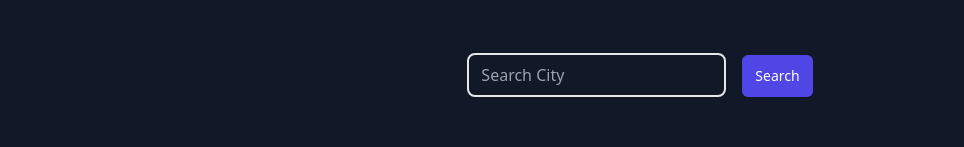
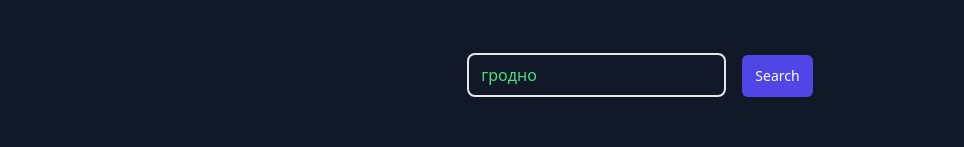
Before and after one commit to AlehBarushka/WEATHER-NOW, a React (Create React App) app: page / in a window 1280 px wide. Shown: the part 211-358 px from the top of the page, without its empty margins (0-964 px from the left). Built offline with nearby package versions, Linux system fonts and the light colour scheme; no server answers.

Commit message:
some refactoring

```diff
--- a/src/App.js
+++ b/src/App.js
@@ -1,28 +1,29 @@
-import React, { useEffect, useState } from 'react';
+import React, { useCallback, useEffect, useState } from 'react';
 import { useDispatch, useSelector } from 'react-redux';
 import { getWeatherAction } from './slices/weatherSlice';
 
 import weatherSVG from './assets/weather.svg';
-import Preloader from './Preloader';
+import Preloader from './common/Preloader';
+import SearchInput from './components/SearchInput';
+import WeatherInfo from './components/WeatherInfo';
 
 const App = () => {
 	const dispatch = useDispatch();
-	const [city, setCity] = useState('');
-
-	const onChangeHandler = (e) => {
-		setCity(e.target.value);
-	};
-
-	const onClickHandler = () => {
-		dispatch(getWeatherAction(city));
-	};
+	const { weather, isLoading, error } = useSelector((state) => state);
+	const [city, setCity] = useState('гродно');
 
 	useEffect(() => {
 		dispatch(getWeatherAction(city));
 		// eslint-disable-next-line react-hooks/exhaustive-deps
 	}, [dispatch]);
 
-	const { weather, isLoading, error } = useSelector((state) => state);
+	const onChangeHandler = (e) => {
+		setCity(e.target.value);
+	};
+
+	const onClickHandler = useCallback(() => {
+		dispatch(getWeatherAction(city));
+	}, [city, dispatch]);
 
 	return (
 		<div>
@@ -39,19 +40,11 @@ const App = () => {
 					<p className='max-w-3xl mx-auto mb-8 lg:mb-12 text-white text-xl opacity-50'>
 						Find out the current weather situation around the world
 					</p>
-					<input
-						onChange={onChangeHandler}
-						value={city}
-						placeholder='Search City'
-						className='relative z-10 inline-block w-full md:w-auto mb-2  px-3 py-2 mr-4  font-medium leading-normal bg-transparent border-2 rounded-lg text-green-400 '
-					></input>
-					<button
-						onClick={onClickHandler}
-						type='button'
-						className='inline-flex items-center px-3 pr-3 28 text-center py-3 border border-transparent text-sm leading-4 font-medium rounded-md shadow-sm text-white bg-indigo-600 hover:bg-indigo-700 focus:outline-none focus:ring-2 focus:ring-offset-2 focus:ring-indigo-500'
-					>
-						Search
-					</button>
+					<SearchInput
+						onChangeHandler={onChangeHandler}
+						onClickHandler={onClickHandler}
+						city={city}
+					/>
 				</div>
 				{isLoading ? (
 					<Preloader />
@@ -61,35 +54,7 @@ const App = () => {
 					<div className='max-w-6xl px-4 mx-auto'>
 						<div className='flex flex-wrap -mx-4 justify-center'>
 							<div className='w-full md:w-1/3 px-4 mb-10'>
-								<div className='p-8 border border-blue-800 rounded-lg'>
-									<div className='flex justify-start  items-center'>
-										<span className='flex items-center justify-center w-16 h-16 rounded-full border-2'>
-											<img
-												className='w-56 '
-												src={`https://openweathermap.org/img/wn/${weather?.weather[0].icon}@2x.png`}
-												alt='/'
-											/>
-										</span>
-										<h1 className='text-gray-300 pl-5'>
-											{weather?.weather[0].main}
-										</h1>
-									</div>
-									<h1 className='text-gray-300 text-center text-4xl mb-10'>
-										{Math.ceil(Number(weather?.main.temp))}
-										<span className='text-yellow-500 text-4xl'>°C</span>
-									</h1>
-									<h3 className='mb-6 text-xl text-white font-semibold'>
-										{weather?.name}, {weather?.sys?.country}
-									</h3>
-									<p className='mb-8 text-gray-300'>
-										{`The weather condition in ${
-											weather?.name
-										}, is described as:
-                ${weather?.weather[0].description} with a temperature of
-                ${Math.ceil(Number(weather?.main.temp))} °C and a humidity of
-                ${weather?.main?.humidity} %`}
-									</p>
-								</div>
+								<WeatherInfo weather={weather} />
 							</div>
 						</div>
 					</div>
--- /dev/null
+++ b/src/components/SearchInput.jsx
@@ -0,0 +1,24 @@
+import React from 'react';
+
+const SearchInput = (props) => {
+	const { onChangeHandler, city, onClickHandler } = props;
+	return (
+		<>
+			<input
+				onChange={onChangeHandler}
+				value={city}
+				placeholder='Search City'
+				className='relative z-10 inline-block w-full md:w-auto mb-2  px-3 py-2 mr-4  font-medium leading-normal bg-transparent border-2 rounded-lg text-green-400 '
+			></input>
+			<button
+				onClick={onClickHandler}
+				type='button'
+				className='inline-flex items-center px-3 pr-3 28 text-center py-3 border border-transparent text-sm leading-4 font-medium rounded-md shadow-sm text-white bg-indigo-600 hover:bg-indigo-700 focus:outline-none focus:ring-2 focus:ring-offset-2 focus:ring-indigo-500'
+			>
+				Search
+			</button>
+		</>
+	);
+};
+
+export default SearchInput;
--- /dev/null
+++ b/src/components/WeatherInfo.jsx
@@ -0,0 +1,34 @@
+import React from 'react';
+
+const WeatherInfo = (props) => {
+	const { weather } = props;
+	return (
+		<div className='p-8 border border-blue-800 rounded-lg'>
+			<div className='flex justify-start  items-center'>
+				<span className='flex items-center justify-center w-16 h-16 rounded-full border-2'>
+					<img
+						className='w-56 '
+						src={`https://openweathermap.org/img/wn/${weather?.weather[0].icon}@2x.png`}
+						alt='/'
+					/>
+				</span>
+				<h1 className='text-gray-300 pl-5'>{weather?.weather[0].main}</h1>
+			</div>
+			<h1 className='text-gray-300 text-center text-4xl mb-10'>
+				{Math.ceil(Number(weather?.main.temp))}
+				<span className='text-yellow-500 text-4xl'>°C</span>
+			</h1>
+			<h3 className='mb-6 text-xl text-white font-semibold'>
+				{weather?.name}, {weather?.sys?.country}
+			</h3>
+			<p className='mb-8 text-gray-300'>
+				{`The weather condition in ${weather?.name}, is described as:
+                ${weather?.weather[0].description} with a temperature of
+                ${Math.ceil(Number(weather?.main.temp))} °C and a humidity of
+                ${weather?.main?.humidity} %`}
+			</p>
+		</div>
+	);
+};
+
+export default WeatherInfo;
```
Also changed, not shown: src/common/Preloader.jsx (renamed from src/components/Preloader.jsx).
